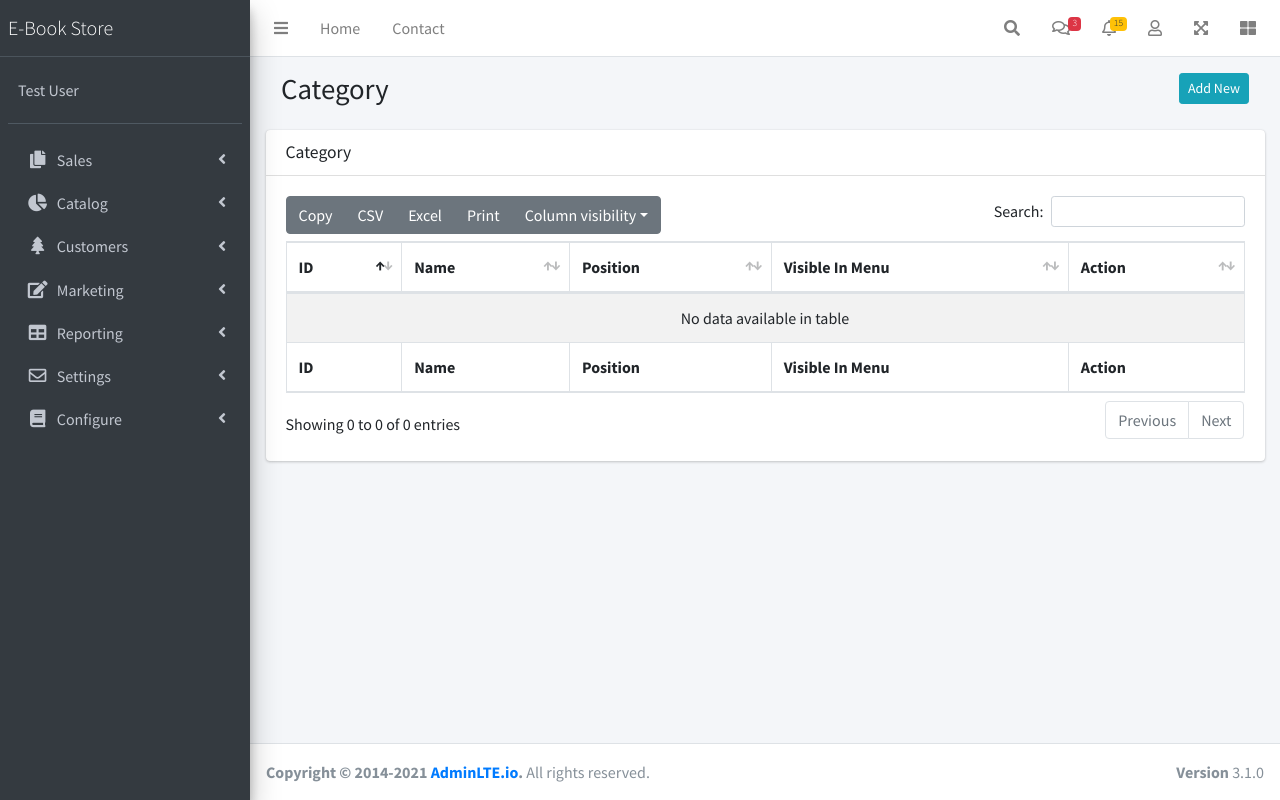
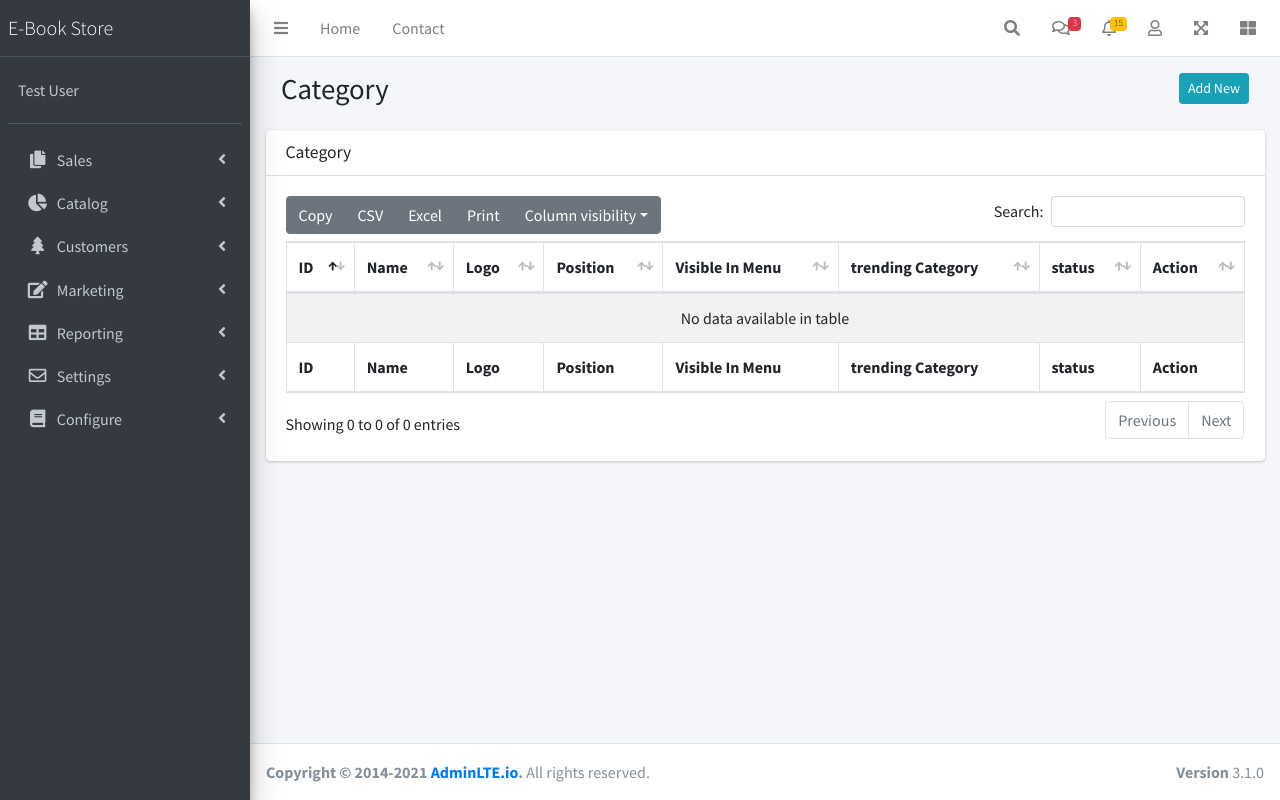
Before and after one commit to Razib100/ebook-store, a Laravel app: page /category in a window 1280 px wide. Run offline with Laravel 12, Linux system fonts and the light colour scheme; a user stored in the database is signed in; data comes from the database, SQL or seed files in the repository; data that the repository does not hold is empty; some libraries are stand-ins or nearby versions.

Commit message:
Issue fixed

```diff
--- a/app/Http/Controllers/Admin/ProductController.php
+++ b/app/Http/Controllers/Admin/ProductController.php
@@ -75,7 +75,6 @@ class ProductController extends Controller
         $product->category_id = $request->category_id;
         $product->price = $request->price;
         $product->description = $request->description;
-        $product->is_visible = $request->has('is_visible');
         $product->is_trending = $request->has('is_trending');
         $product->status = $request->status;
 
@@ -152,7 +151,6 @@ class ProductController extends Controller
         $product->category_id = $request->category_id;
         $product->price = $request->price;
         $product->description = $request->description;
-        $product->is_visible = $request->has('is_visible');
         $product->is_trending = $request->has('is_trending');
         $product->status = $request->status;
 
--- a/app/Models/Product.php
+++ b/app/Models/Product.php
@@ -19,7 +19,6 @@ class Product extends Model
         'pdf_file',
         'epub_file',
         'mobi_file',
-        'is_visible',
         'is_trending',
         'status',
     ];
@@ -30,7 +29,6 @@ class Product extends Model
      */
     protected $casts = [
         'product_gallery' => 'array',  // Laravel will auto-cast JSON to array
-        'is_visible'      => 'boolean',
         'is_trending'     => 'boolean',
         'status'          => 'integer',
     ];
--- a/resources/views/admin/category/list.blade.php
+++ b/resources/views/admin/category/list.blade.php
@@ -36,8 +36,11 @@
                 <tr>
                     <th>ID</th>
                     <th>Name</th>
+                    <th>Logo</th>
                     <th>Position</th>
                     <th>Visible In Menu</th>
+                    <th>trending Category</th>
+                    <th>status</th>
                     <th>Action</th>
                 </tr>
             </thead>
@@ -46,8 +49,37 @@
                 <tr>
                     <td>{{ $category->id }}</td>
                     <td>{{ $category->name }}</td>
+                    <td>
+                        @if(isset($category->logo))
+                        <img src="{{ asset('admin/assets/category/' . $category->logo) }}"
+                            alt="Logo"
+                            style="height:50px; width:50px; object-fit:cover; border-radius:5px;">
+                        @else
+                        -
+                        @endif
+                    </td>
                     <td>{{ $category->position }}</td>
-                    <td>{{ $category->is_visible }}</td>
+                    <td>
+                        @if($product->is_visible)
+                        <span class="badge badge-info">Yes</span>
+                        @else
+                        <span class="badge badge-secondary">No</span>
+                        @endif
+                    </td>
+                    <td>
+                        @if($product->is_trending)
+                        <span class="badge badge-info">Yes</span>
+                        @else
+                        <span class="badge badge-secondary">No</span>
+                        @endif
+                    </td>
+                    <td>
+                        @if($product->is_visible)
+                        <span class="badge badge-primary">Yes</span>
+                        @else
+                        <span class="badge badge-secondary">No</span>
+                        @endif
+                    </td>
                     <td>
                         <!-- View Button -->
                         <a href="{{ route('category.view', $category->id) }}" class="btn btn-sm btn-primary">
@@ -75,8 +107,11 @@
                 <tr>
                     <th>ID</th>
                     <th>Name</th>
+                    <th>Logo</th>
                     <th>Position</th>
                     <th>Visible In Menu</th>
+                    <th>trending Category</th>
+                    <th>status</th>
                     <th>Action</th>
                 </tr>
             </tfoot>
```
Also changed, not shown: resources/views/admin/product/add.blade.php (+0 -10 lines), resources/views/admin/product/list.blade.php (+0 -9 lines), database/migrations/2025_10_01_134917_create_products_table.php (added).
